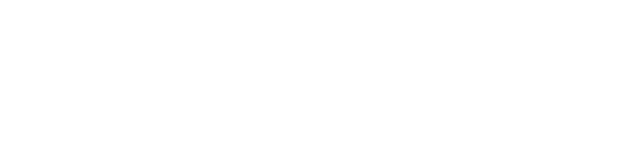
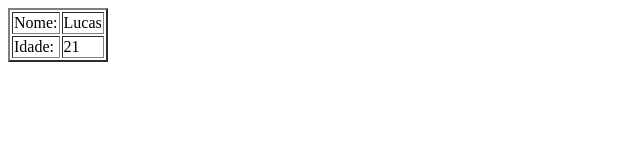
Before and after one commit to alexandresobral2004/Aula_GitHub, a plain HTML site: page index.html in a window 1280 px wide. Shown: the whole page, without its empty margins (0-640 px from the left). Drawn offline with Linux system fonts and the light colour scheme.

Commit message:
commit 3 - table
Tabela de usuários

```diff
--- a/index.html
+++ b/index.html
@@ -9,6 +9,17 @@
 
   <body>
 
+    <table border="2">
+      <tr>
+        <td>Nome:</td>
+        <td>Lucas</td>
+      </tr>
+      <tr>
+        <td>Idade:</td>
+        <td>21</td>
+      </tr>
+    </table>
+
   </body>
 
 </html>
```
